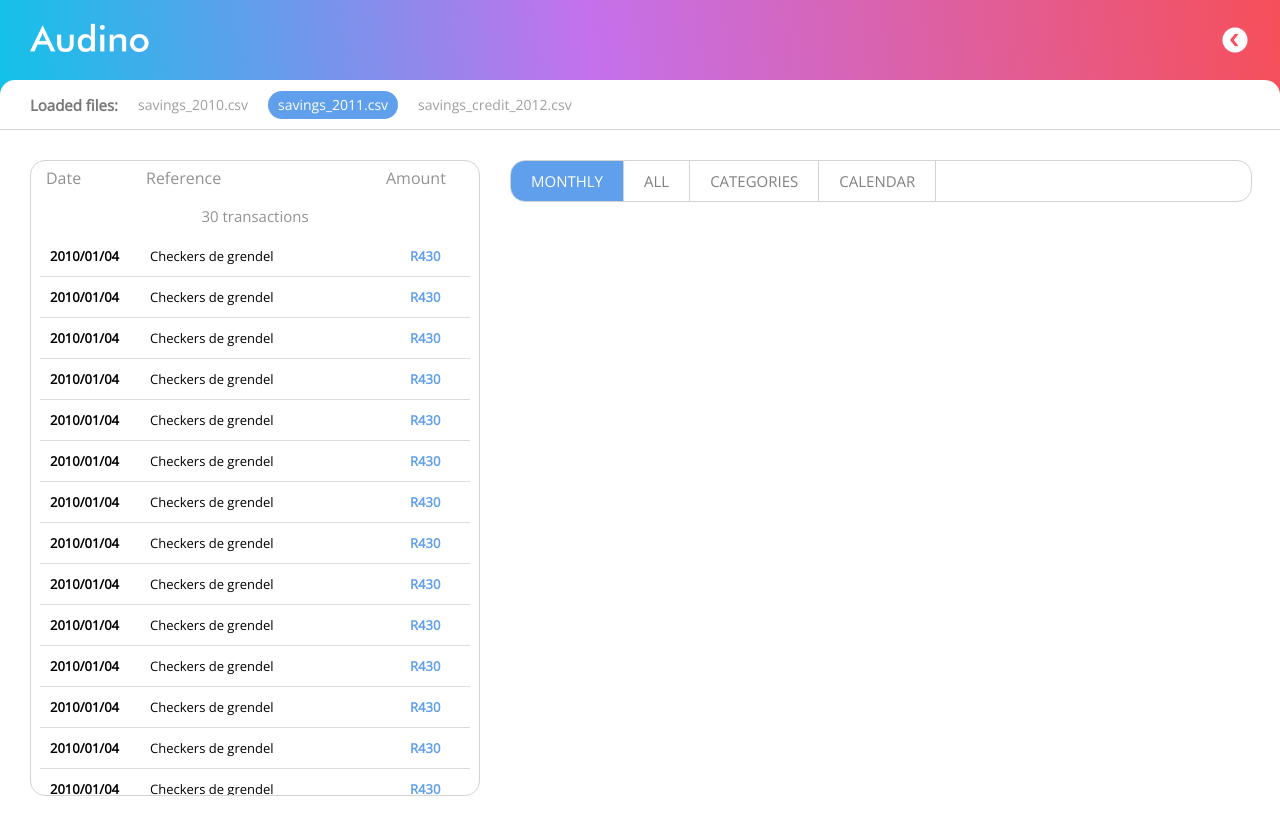
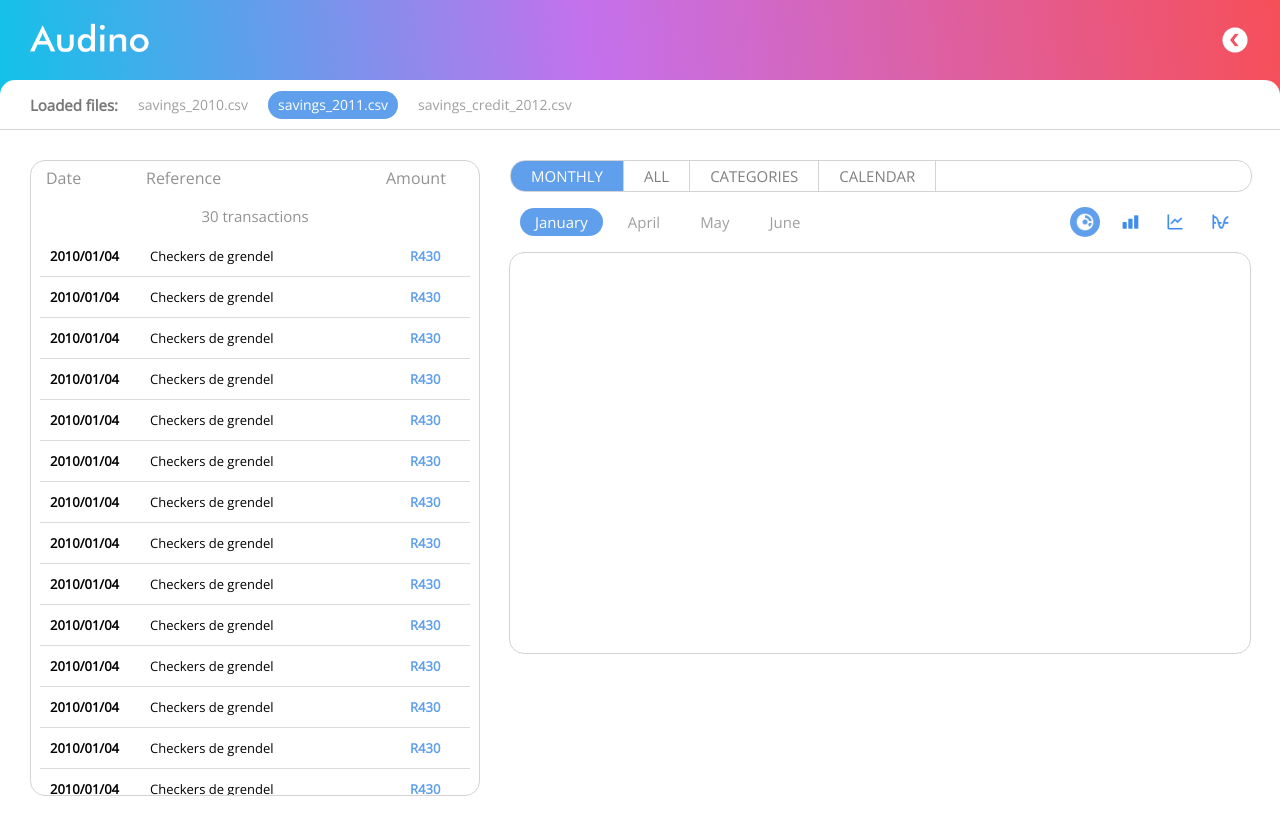
Before and after one commit to Zazzzles/Audino, a React (Create React App) app: page /dash in a window 1280 px wide. Built offline with nearby package versions, Linux system fonts and the light colour scheme.

Commit message:
Added monthly secion nav and switches

```diff
--- /dev/null
+++ b/src/components/ChartTypeSwitch/index.js
@@ -0,0 +1,63 @@
+import React, { useState } from "react";
+
+import PieWhite from "../../assets/icons/pie_white.png";
+import PieBlue from "../../assets/icons/pie_blue.png";
+import BarWhite from "../../assets/icons/bar_white.png";
+import BarBlue from "../../assets/icons/bar_blue.png";
+import LineWhite from "../../assets/icons/line_white.png";
+import LineBlue from "../../assets/icons/line_blue.png";
+import CurveWhite from "../../assets/icons/curve_white.png";
+import CurveBlue from "../../assets/icons/curve_blue.png";
+
+import { Container, ChartIcon, IconWrapper } from "./styles";
+
+const Icon = ({ white, blue, active = false, onClick }) => {
+  return (
+    <IconWrapper active={active} onClick={onClick}>
+      <ChartIcon src={active ? white : blue} />
+    </IconWrapper>
+  );
+};
+export default function ChartTypeSwitch({ onSwitch }) {
+  const [activeType, setActiveType] = useState("pie");
+  return (
+    <Container>
+      <Icon
+        white={PieWhite}
+        blue={PieBlue}
+        active={activeType === "pie"}
+        onClick={() => {
+          onSwitch("pie");
+          setActiveType("pie");
+        }}
+      />
+      <Icon
+        white={BarWhite}
+        blue={BarBlue}
+        active={activeType === "bar"}
+        onClick={() => {
+          onSwitch("bar");
+          setActiveType("bar");
+        }}
+      />
+      <Icon
+        white={LineWhite}
+        blue={LineBlue}
+        active={activeType === "line"}
+        onClick={() => {
+          onSwitch("line");
+          setActiveType("line");
+        }}
+      />
+      <Icon
+        white={CurveWhite}
+        blue={CurveBlue}
+        active={activeType === "curve"}
+        onClick={() => {
+          onSwitch("curve");
+          setActiveType("curve");
+        }}
+      />
+    </Container>
+  );
+}
--- /dev/null
+++ b/src/components/ChartTypeSwitch/styles.js
@@ -0,0 +1,24 @@
+import styled from "styled-components";
+
+export const Container = styled.div`
+  display: flex;
+  flex-direction: row;
+  align-items: center;
+  height: 60px;
+`;
+
+export const IconWrapper = styled.div`
+  cursor: pointer;
+  margin-right: 15px;
+  display: flex;
+  justify-content: center;
+  align-items: center;
+  height: 30px;
+  width: 30px;
+  border-radius: 15px;
+  background-color: ${props => (props.active ? "#609FEB" : "transparent")};
+`;
+
+export const ChartIcon = styled.img`
+  height: 20px;
+`;
--- /dev/null
+++ b/src/components/MonthSelector/index.js
@@ -0,0 +1,25 @@
+import React, { useState } from "react";
+
+import { Container, MonthItem } from "./styles";
+
+export default function MonthSelector({ months, onSelect }) {
+  const [activeMonth, setActiveMonth] = useState(months[0]);
+  return (
+    <Container>
+      {months.map((month, index) => {
+        return (
+          <MonthItem
+            key={index}
+            selected={activeMonth === month}
+            onClick={() => {
+              setActiveMonth(month);
+              onSelect(month);
+            }}
+          >
+            {month}
+          </MonthItem>
+        );
+      })}
+    </Container>
+  );
+}
--- /dev/null
+++ b/src/components/MonthSelector/styles.js
@@ -0,0 +1,25 @@
+import styled from "styled-components";
+
+export const Container = styled.div`
+  width: 100%;
+  display: flex;
+  flex-direction: row;
+  align-items: center;
+  height: 60px;
+`;
+
+export const MonthItem = styled.div`
+  display: flex;
+  align-items: center;
+  justify-content: center;
+  padding-left: 15px;
+  padding-right: 15px;
+  box-sizing: border-box;
+  height: 28px;
+  border-radius: 16px;
+  margin-left: 10px;
+  font-size: 15px;
+  cursor: pointer;
+  color: ${props => (props.selected ? "white" : "#00000061")};
+  background-color: ${props => (props.selected ? "#609FEB" : "transparent")};
+`;
--- /dev/null
+++ b/src/components/MonthlySection/index.js
@@ -0,0 +1,32 @@
+import React, { Component } from "react";
+
+import { Container, ChartContainer, SelectionBar } from "./styles";
+
+import MonthSelector from "../MonthSelector";
+import ChartTypeSwitch from "../ChartTypeSwitch";
+
+export default class MonthlySection extends Component {
+  onMonthSelect = month => {
+    console.log(`${month} selected`);
+  };
+
+  onChartTypeSelect = chart => {
+    console.log(`${chart} selected`);
+  };
+
+  render() {
+    return (
+      <Container>
+        <SelectionBar>
+          <MonthSelector
+            months={["January", "April", "May", "June"]}
+            onSelect={this.onMonthSelect}
+          />
+          <ChartTypeSwitch onSwitch={this.onChartTypeSelect} />
+        </SelectionBar>
+
+        <ChartContainer></ChartContainer>
+      </Container>
+    );
+  }
+}
--- /dev/null
+++ b/src/components/MonthlySection/styles.js
@@ -0,0 +1,27 @@
+import styled from "styled-components";
+
+export const Container = styled.div`
+  width: 100%;
+  display: flex;
+  flex-direction: column;
+  align-items: center;
+`;
+
+export const SelectionBar = styled.div`
+  width: 100%;
+  display: flex;
+  flex-direction: row;
+  align-items: center;
+  justify-content: space-between;
+  border-radius: 15px;
+`;
+
+export const ChartContainer = styled.div`
+  height: 400px;
+  width: 100%;
+  display: flex;
+  flex-direction: row;
+  align-items: center;
+  border: 1px solid lightgrey;
+  border-radius: 15px;
+`;
--- a/src/components/Navbar/styles.js
+++ b/src/components/Navbar/styles.js
@@ -1,7 +1,7 @@
 import styled from "styled-components";
 
 export const Container = styled.div`
-  height: 40px;
+  height: 30px;
   width: 100%;
   display: flex;
   flex-direction: row;
--- a/src/pages/Dash.js
+++ b/src/pages/Dash.js
@@ -6,6 +6,8 @@ import Topbar from "../components/Topbar";
 import LoadedFiles from "../components/LoadedFiles";
 import TransactionList from "../components/TransactionList";
 import Navbar from "../components/Navbar";
+//Sections
+import MonthlySection from "../components/MonthlySection";
 
 class Dash extends Component {
   constructor(props) {
@@ -30,6 +32,7 @@ class Dash extends Component {
           <TransactionList />
           <NavPanel>
             <Navbar activeItem={"monthly"} onClick={this.onNavItemClicked} />
+            <MonthlySection />
           </NavPanel>
         </ContentContainer>
       </MainWrapper>
```
